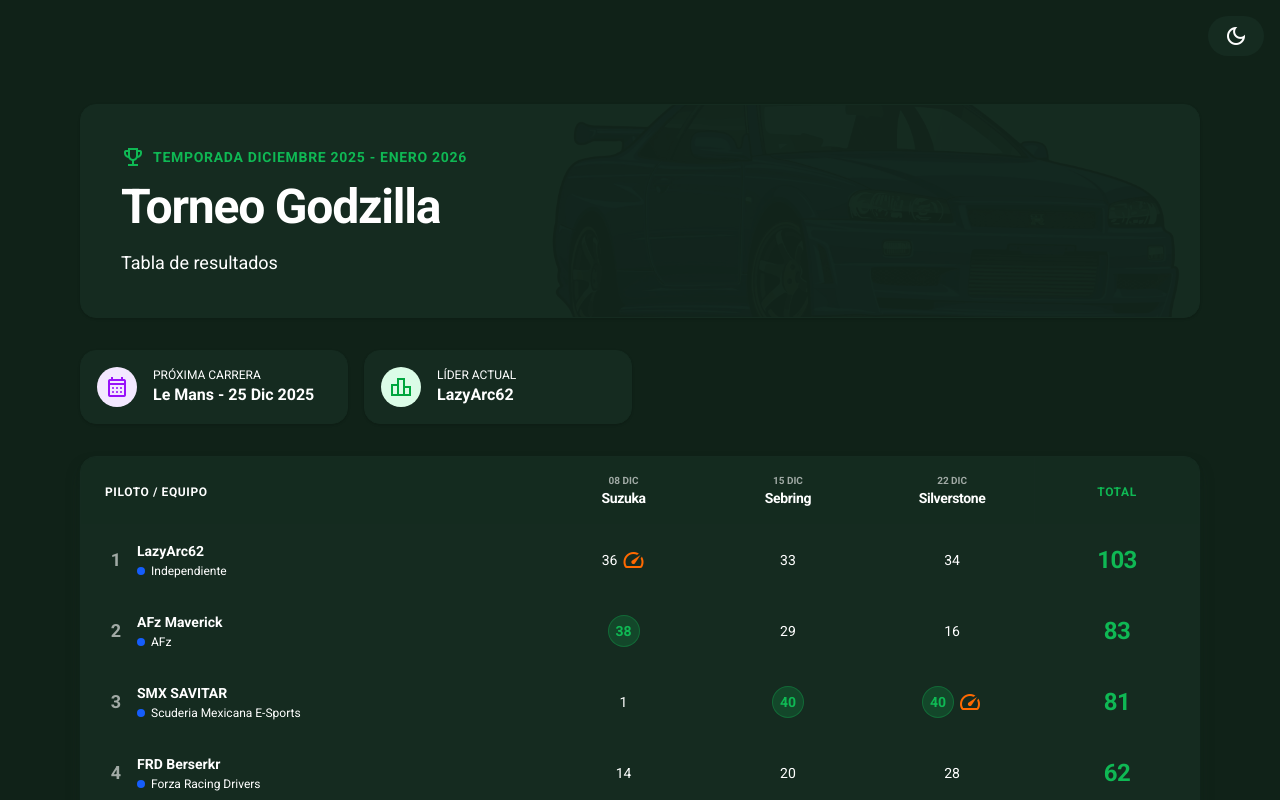
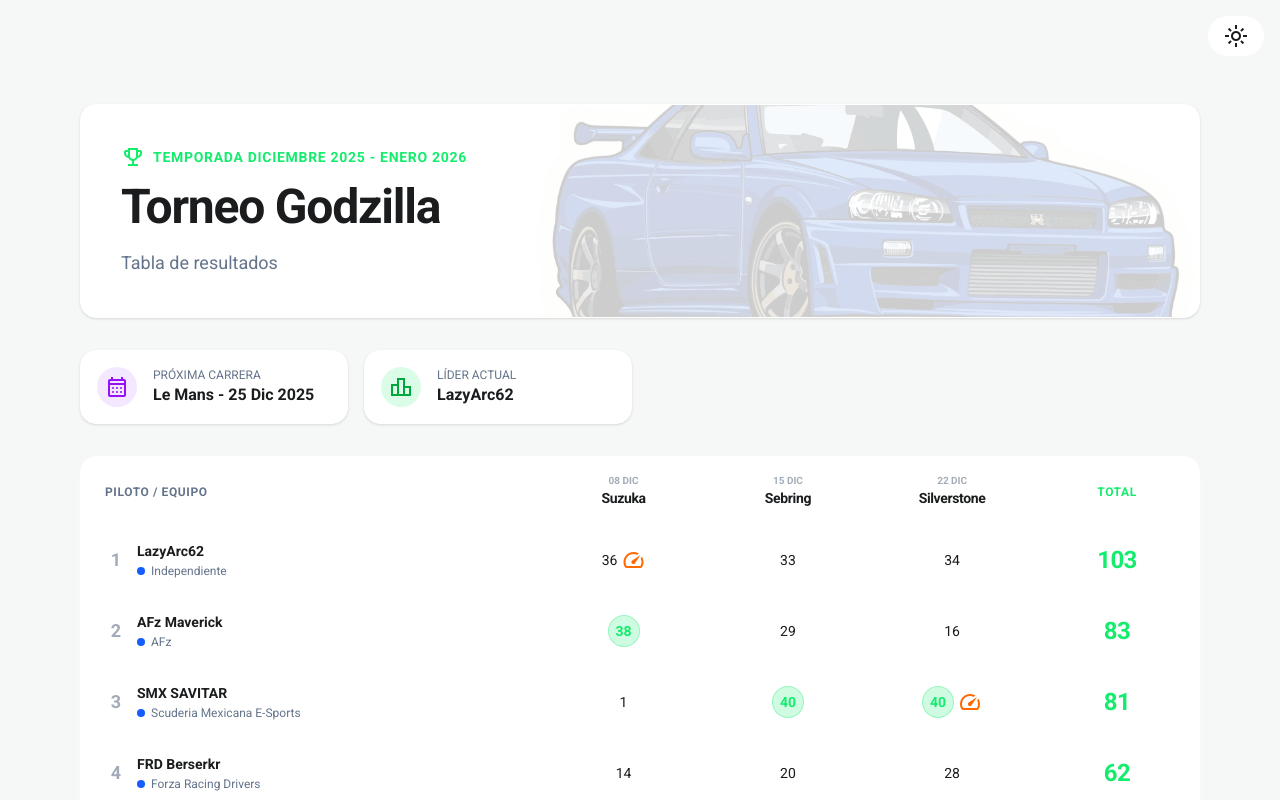
Before and after one commit to Claudio-GD/clauddev, a React (Vite) app: page /frd/tournament-results/godzilla in a window 1280 px wide. Shown: the top 800 px of the page. Built offline with nearby package versions, Linux system fonts and the light colour scheme.

Commit message:
fix: Favicon

```diff
--- a/index.html
+++ b/index.html
@@ -3,7 +3,7 @@
 
 <head>
   <meta charset="UTF-8" />
-  <link rel="icon" type="image/png" href="/logo.png" />
+  <link rel="icon" type="image/svg+xml" href="/favicon.svg" />
   <meta name="viewport" content="width=device-width, initial-scale=1.0" />
   <title>ClaudDev - Próximamente...</title>
 </head>
--- a/src/pages/TournamentResults.tsx
+++ b/src/pages/TournamentResults.tsx
@@ -12,6 +12,11 @@ export function TournamentResults() {
 
     useEffect(() => {
         document.title = "Torneo FRD Godzilla -Tabla de posiciones"
+        const link = document.querySelector("link[rel~='icon']");
+
+        if (link) {
+            link.setAttribute("href", "/logo.png");
+        }
     }, [])
 
     useEffect(() => {
--- a/src/store/useThemeStore.ts
+++ b/src/store/useThemeStore.ts
@@ -9,7 +9,7 @@ type ThemeState = {
 export const useThemeStore = create<ThemeState>()(
     persist(
         (set) => ({
-            isLight: false,
+            isLight: true,
             toggleTheme: () => set((state) => ({ isLight: !state.isLight })),
         }),
         {
```
Also changed, not shown: public/favicon.svg (renamed from src/assets/favicon.svg).
